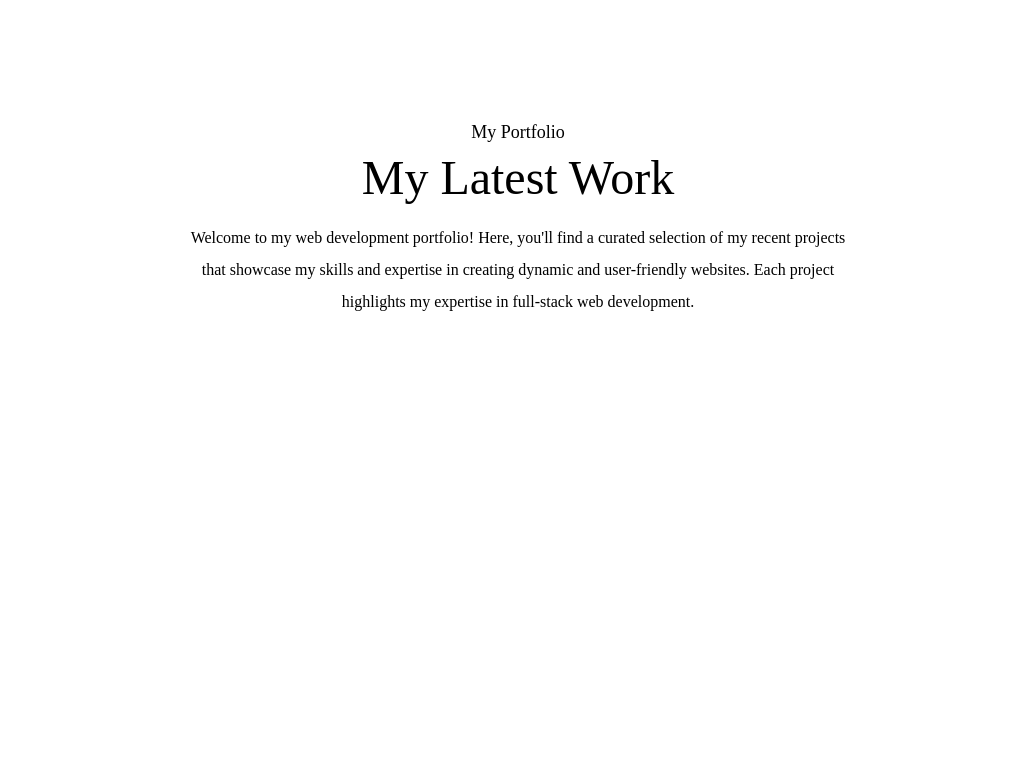
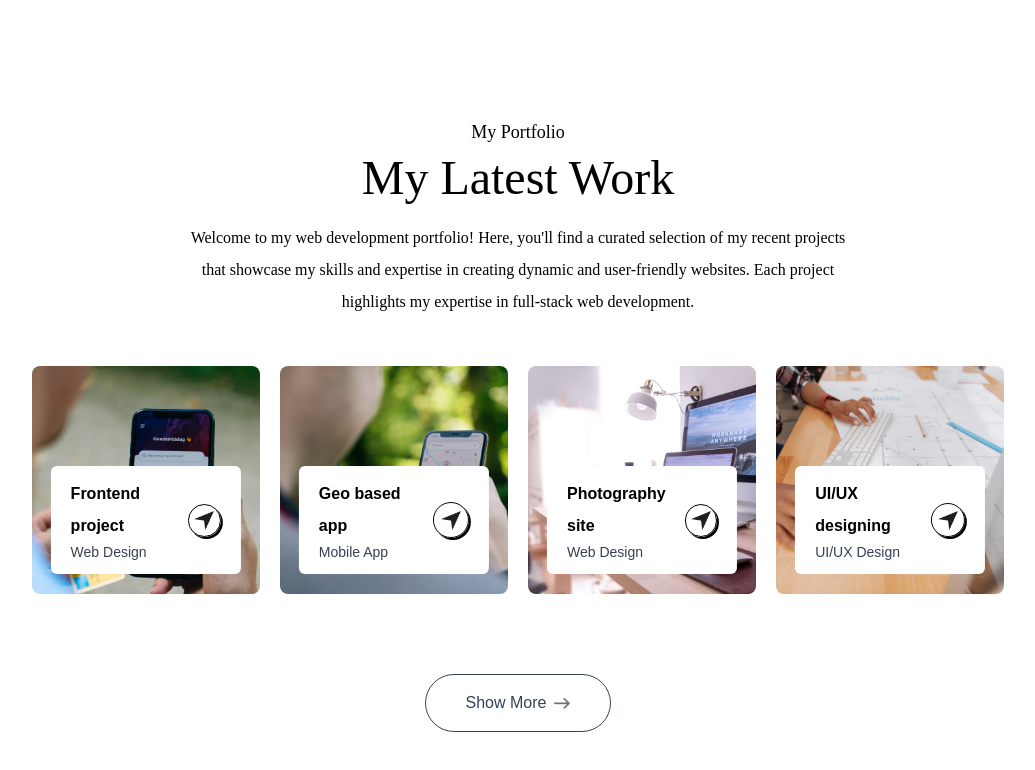
Before and after one commit to dewanthaaa/portfolio-next, a Next.js app: page / in a window 1280 px wide. Shown: the part 2342-3112 px from the top of the page, without its empty margins (122-1157 px from the left). Before the commit the page ends 2748 px from the top, so only its background shows below. Built offline with nearby package versions, Linux system fonts and the light colour scheme; a web font is replaced by a local one.

Commit message:
feat: work section completion

```diff
--- a/app/components/work.jsx
+++ b/app/components/work.jsx
@@ -1,4 +1,6 @@
 import React from "react";
+import Image from "next/image";
+import { assets, workData } from "@/assets/assets";
 
 export default function Work() {
   return (
@@ -12,6 +14,38 @@
         creating dynamic and user-friendly websites. Each project highlights my
         expertise in full-stack web development.
       </p>
+
+      <div className="grid grid-cols-auto my-10 gap-5">
+        {workData.map((project, index) => (
+          <div
+            key={index}
+            className="aspect-square bg-no-repeat bg-cover bg-center rounded-lg relative cursor-pointer group"
+            style={{ backgroundImage: `url(${project.bgImage})` }}
+          >
+            <div className="bg-white w-10/12 rounded-md absolute bottom-5 left-1/2 -translate-x-1/2 py-3 px-5 flex items-center justify-between duration-500 group-hover:bottom-7">
+              <div>
+                <h2 className="font-semibold">{project.title}</h2>
+                <p className="text-sm text-gray-700">{project.description}</p>
+              </div>
+              <div className="border rounded-full border-black w-9 aspect-square flex items-center justify-center shadow-[2px_2px_0_#000] group-hover:bg-lime-300 transition">
+                <Image src={assets.send_icon} alt="send icon" className="w-5" />
+              </div>
+            </div>
+          </div>
+        ))}
+      </div>
+
+      <a
+        href=""
+        className="w-max flex items-center justify-center gap-2 text-gray-700 border-[0.5px] border-gray-700 rounded-full py-3 px-10 mx-auto my-20 hover:bg-lightHover duration-500"
+      >
+        Show More{" "}
+        <Image
+          src={assets.right_arrow_bold}
+          alt="right arrow"
+          className="w-4"
+        />
+      </a>
     </div>
   );
 }
```
